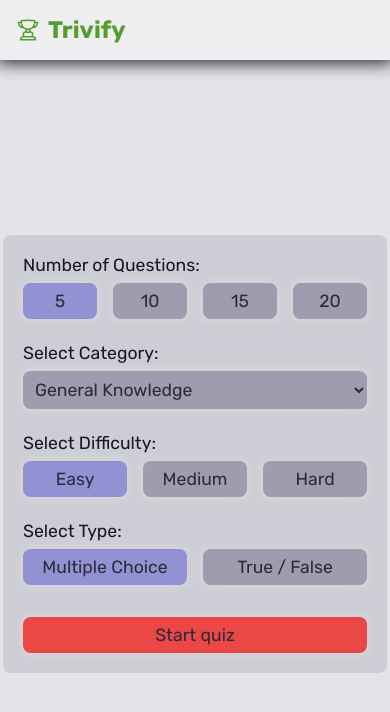
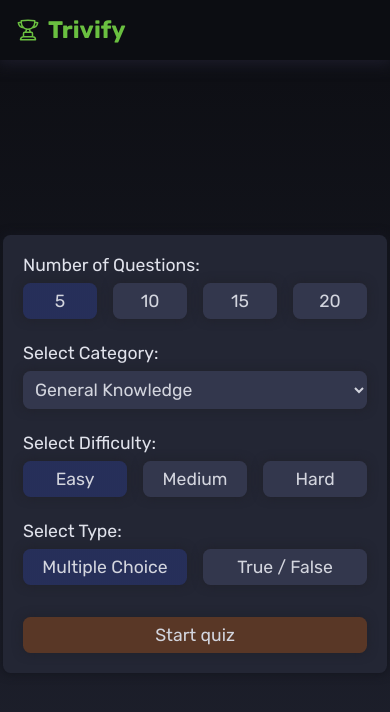
Before and after one commit to tariqs26/neuro, a React (Vite) app: page / in a window 390 px wide. Shown: the top 712 px of the page. Built offline with nearby package versions, Linux system fonts and the light colour scheme.

Commit message:
media query for text size to start at 550px

```diff
--- a/src/index.css
+++ b/src/index.css
@@ -10,52 +10,28 @@
 }
 
 body {
-  background-color: var(--bg);
-  --bg: hsl(240, 10%, 12%);
-  --nav-bg: hsl(240, 10%, 8%);
-  --nav-clr: hsl(100, 55%, 50%);
-  --alt-bg: hsl(240, 10%, 18%);
-  --quiz-hdr-bg: hsl(240, 10%, 5%);
-  --btn-bg: hsl(240, 50%, 36%);
-  --btn-bg-hvr: hsl(240, 50%, 40%);
-  --modal-bg: hsla(240, 10%, 20%, 0.8);
-  --inp-bg: hsl(240, 10%, 30%);
-  --inp-bg-hvr: hsla(240, 10%, 35%);
-  --submit-bg: hsl(0, 80%, 40%);
-  --submit-bg-hvr: hsl(0, 80%, 45%);
-  --active-bg: hsl(240, 45%, 50%);
-  --outline: hsl(240, 0%, 10%);
-  --inp-outline: hsl(240, 0%, 15%);
-  --green: hsl(39, 50%, 58%);
-  --text-clr: hsl(240, 15%, 85%);
-  --label-clr: hsl(240, 20%, 90%);
-  --picked: hsl(240, 40%, 50%);
+  background-color: hsl(230, 20%, 15%);
+  background-image: var(--bg);
+  --bg: linear-gradient(180deg, var(--nav-bg) 0%, hsl(230, 20%, 15%) 100%);
+  --nav-bg: hsl(230, 20%, 6%);
+  --nav-clr: hsl(100, 50%, 50%);
+  --alt-bg: hsl(230, 20%, 17%);
+  --quiz-hdr-bg: hsl(230, 20%, 0%);
+  --btn-bg: hsl(230, 40%, 30%);
+  --btn-bg-hvr: hsl(230, 40%, 35%);
+  --modal-bg: hsla(230, 20%, 20%, 0.8);
+  --inp-bg: hsl(230, 20%, 25%);
+  --inp-bg-hvr: hsla(230, 20%, 30%);
+  --submit-bg: hsl(20, 40%, 25%);
+  --submit-bg-hvr: hsl(20, 40%, 30%);
+  --active-bg: hsl(230, 40%, 25%);
+  --outline: hsl(230, 20%, 10%);
+  --inp-outline: hsl(230, 15%, 15%);
+  --green: hsl(40, 50%, 58%);
+  --text-clr: hsl(230, 15%, 85%);
+  --label-clr: hsl(230, 20%, 90%);
+  --picked: hsl(230, 25%, 40%);
   --correct: hsl(100, 56%, 34%);
-  --wrong: hsl(0, 63%, 52%);
-}
-
-@media (prefers-color-scheme: light) {
-  body {
-    --bg: hsl(240, 10%, 90%);
-    --nav-bg: hsl(240, 10%, 94%);
-    --nav-clr: hsl(100, 55%, 40%);
-    --alt-bg: hsl(240, 10%, 82%);
-    --quiz-hdr-bg: hsl(240, 10%, 95%);
-    --btn-bg: hsl(240, 50%, 65%);
-    --btn-bg-hvr: hsl(240, 50%, 70%);
-    --modal-bg: hsla(240, 10%, 20%, 0.8);
-    --inp-bg: hsl(240, 10%, 65%);
-    --inp-bg-hvr: hsl(240, 10%, 70%);
-    --submit-bg: hsl(0, 80%, 60%);
-    --submit-bg-hvr: hsl(0, 80%, 65%);
-    --active-bg: hsl(240, 43%, 70%);
-    --outline: hsl(240, 0%, 90%);
-    --inp-outline: hsl(240, 0%, 85%);
-    --green: hsl(39, 50%, 58%);
-    --text-clr: hsl(240, 15%, 20%);
-    --label-clr: hsl(240, 20%, 12%);
-    --picked: hsl(240, 40%, 78%);
-  }
 }
 
 #root {
@@ -98,7 +74,7 @@ h3 {
   color: var(--text-clr);
 }
 
-@media (max-width: 500px) {
+@media (max-width: 550px) {
   h1 {
     font-size: 1.5rem;
   }
```
